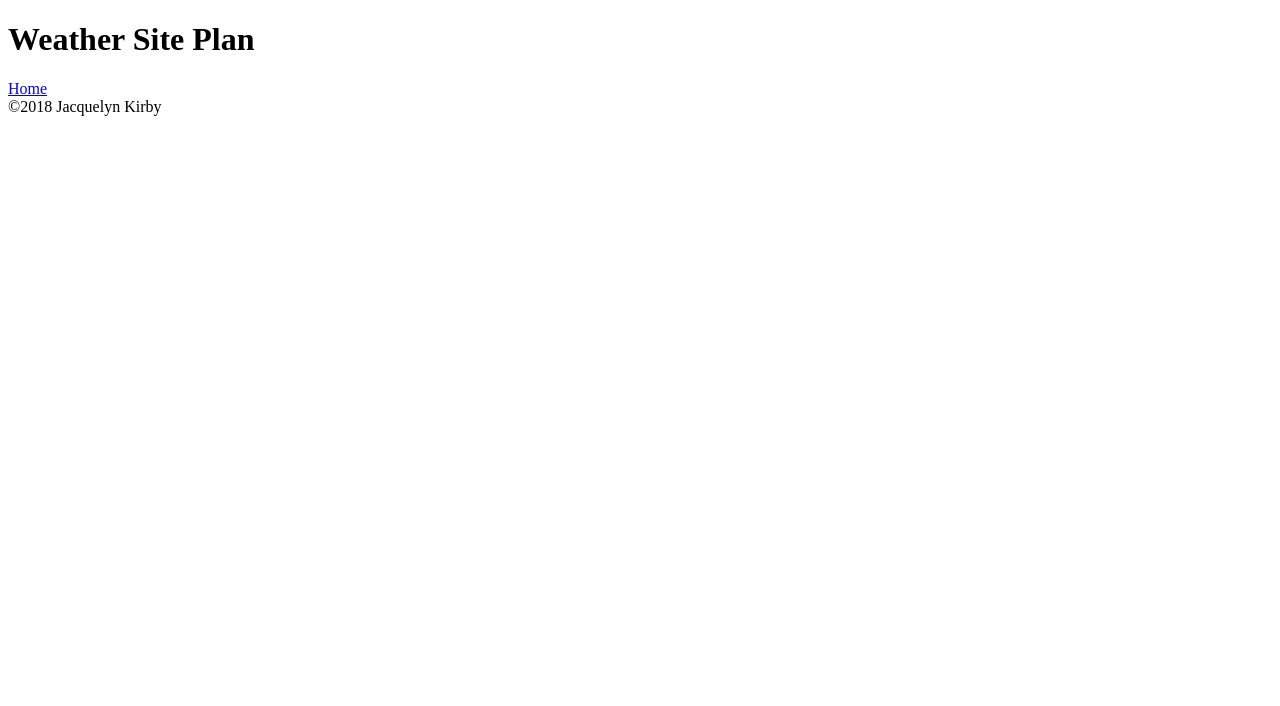
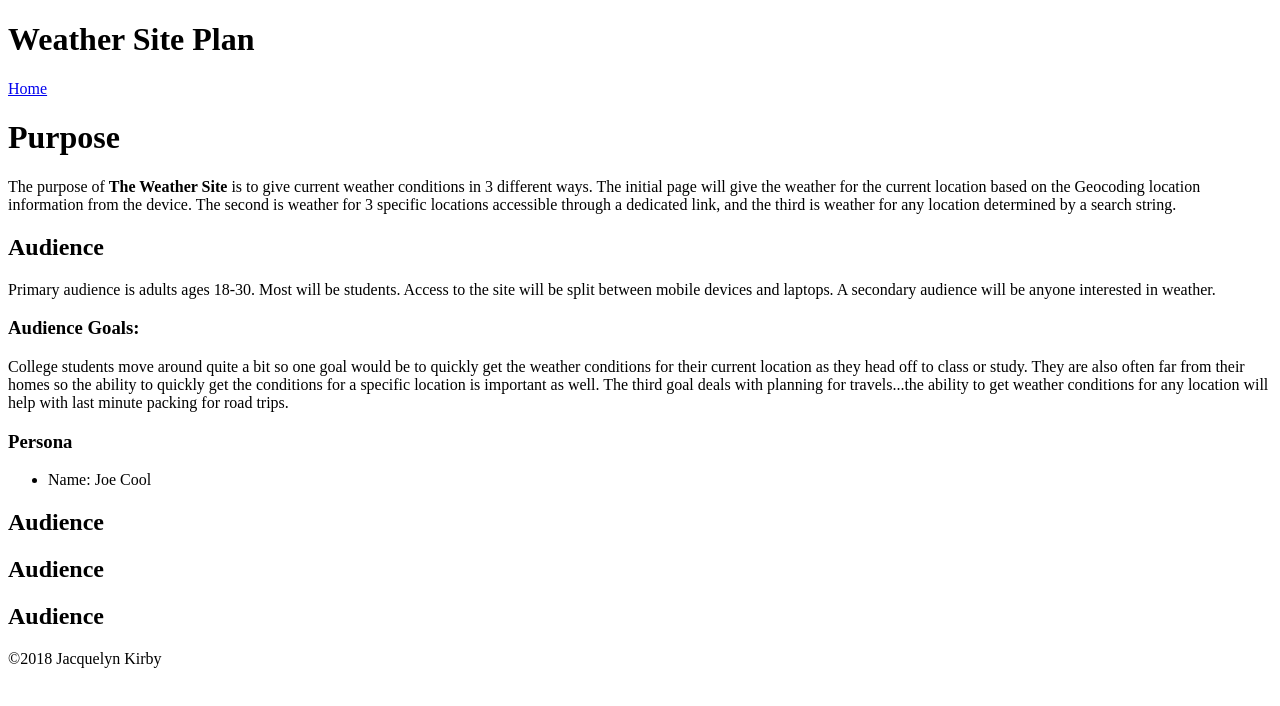
Before and after one commit to Jkirby17/Jkirby17.github.io, a plain HTML site: page web-front-dev/weather/weatherplan.html in a window 1280 px wide. Drawn offline with Linux system fonts and the light colour scheme.

Commit message:
new information

```diff
--- a/web-front-dev/weather/weatherplan.html
+++ b/web-front-dev/weather/weatherplan.html
@@ -2,7 +2,7 @@
 <html lang="en-us">
  <head>
   <meta charset="UTF-8">
-  <title>Weather Plan</title>
+  <title>The Weather Site</title>
   <meta name="description" content="My plan for the Weather Site">
   <meta name="viewport" content="width=device-width">
  </head>
@@ -11,10 +11,46 @@
     <h1>Weather Site Plan</h1>
    </header>
    <nav>
-    <a href="index.html">Home</a>
+    <a href="https://jkirby17.github.io/web-front-dev/">Home</a>
    </nav>
    <main>
+       <h1>Purpose</h1>
+       <p>The purpose of <strong>The Weather Site</strong> is to give current weather conditions in 3 different ways.
+           The initial page will give the weather for the current location based
+            on the Geocoding location information from the device.  The second
+           is weather for 3 specific locations accessible through a dedicated link,
+           and the third is weather for any location determined by a search string.</p>
 
+           <h2>Audience</h2>
+        <p>Primary audience is adults ages 18-30.  Most will be students.
+            Access to the site will be split between mobile devices and laptops.
+            A secondary audience will be anyone interested in weather.</p>
+
+        <h3>Audience Goals:</h3>
+            <p>College students move around quite a bit so one goal would be to quickly get the
+                weather conditions for their current location as they head off to class or study.
+                They are also often far from their homes so the ability to quickly get the conditions
+                for a specific location is important as well.  The third goal
+                deals with planning for travels...the ability to get weather conditions
+                for any location will help with last minute packing for road trips.</p>
+
+        <h3>Persona</h3>
+            <ul>
+                <li>Name: Joe Cool</li>
+            </ul>
+
+        <h2>Audience</h2>
+            <p>
+
+            </p>
+
+            <h2>Audience</h2>
+            <p>
+
+            </p><h2>Audience</h2>
+            <p>
+
+            </p>
    </main>
    <footer>
     &copy;2018 Jacquelyn Kirby
```
